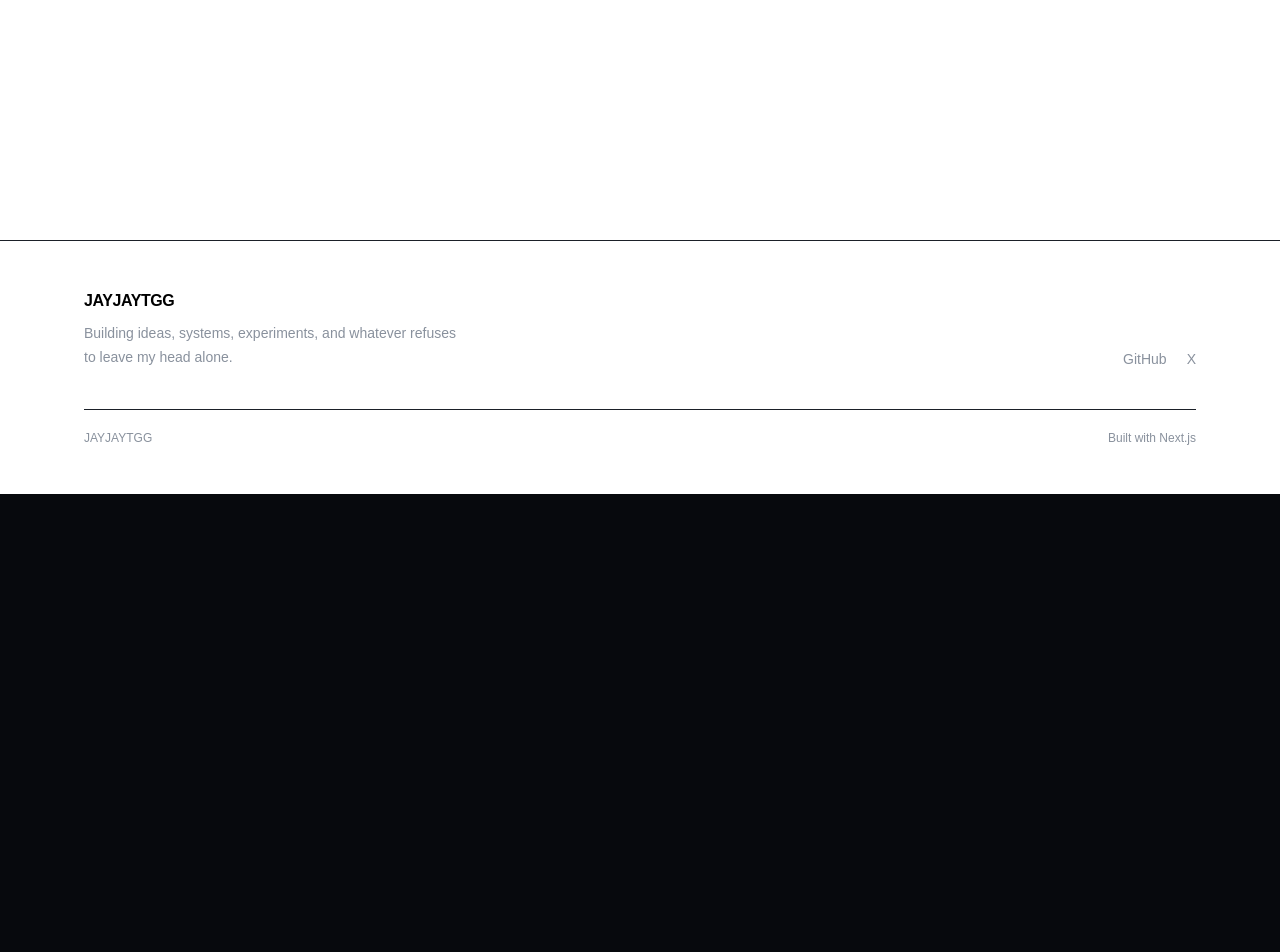
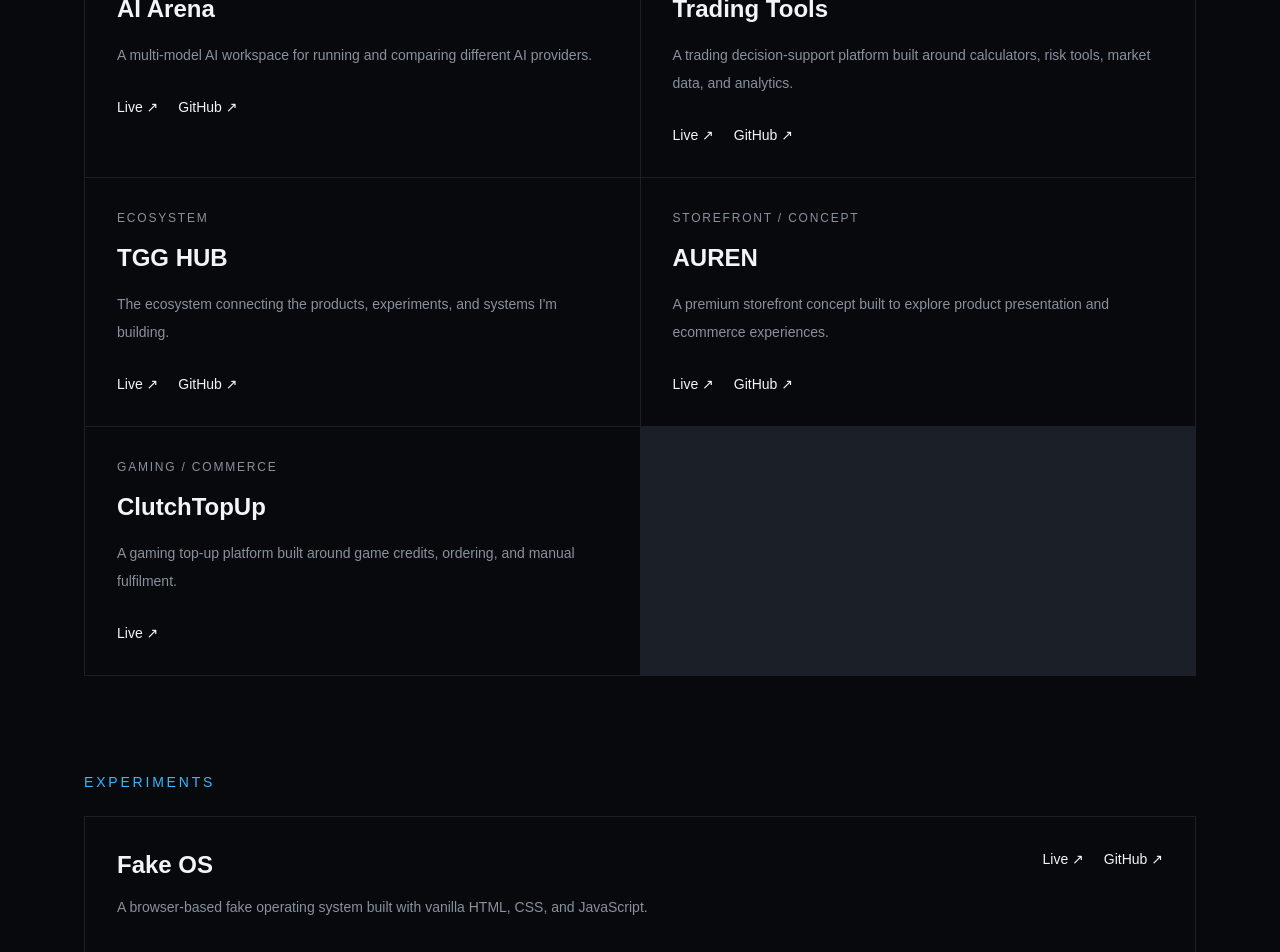
Before and after one commit to JJTGG/JAYJAYTGG, a Next.js app: page /work in a window 1280 px wide. Before the commit this address had no page. Shown: the part 560-1512 px from the top of the page. Before the commit the page ends 1054 px from the top, so only its background shows below. Built offline with nearby package versions, Linux system fonts and the light colour scheme.

Commit message:
feat: add work page

```diff
--- /dev/null
+++ b/app/work/page.tsx
@@ -0,0 +1,170 @@
+const projects = [
+  {
+    name: "AI Arena",
+    type: "AI / Product",
+    description:
+      "A multi-model AI workspace for running and comparing different AI providers.",
+    live: "https://ai-arena-red.vercel.app/",
+    github: "https://github.com/JJTGG/ai-arena"
+  },
+  {
+    name: "Trading Tools",
+    type: "Fintech / Tools",
+    description:
+      "A trading decision-support platform built around calculators, risk tools, market data, and analytics.",
+    live: "https://trading-tools-xi.vercel.app/",
+    github: "https://github.com/JJTGG/trading-tools"
+  },
+  {
+    name: "TGG HUB",
+    type: "Ecosystem",
+    description:
+      "The ecosystem connecting the products, experiments, and systems I'm building.",
+    live: "https://tgg-hub.vercel.app/",
+    github: "https://github.com/JJTGG/tgg-hub"
+  },
+  {
+    name: "AUREN",
+    type: "Storefront / Concept",
+    description:
+      "A premium storefront concept built to explore product presentation and ecommerce experiences.",
+    live: "https://auren-store-delta.vercel.app/",
+    github: "https://github.com/JJTGG/auren-store"
+  },
+  {
+    name: "ClutchTopUp",
+    type: "Gaming / Commerce",
+    description:
+      "A gaming top-up platform built around game credits, ordering, and manual fulfilment.",
+    live: "https://clutchtopup.wapka.top"
+  }
+];
+
+const experiments = [
+  {
+    name: "Fake OS",
+    description:
+      "A browser-based fake operating system built with vanilla HTML, CSS, and JavaScript.",
+    live: "https://jjtgg.github.io/fake-os/",
+    github: "https://github.com/JJTGG/fake-os"
+  }
+];
+
+export default function WorkPage() {
+  return (
+    <main className="min-h-screen">
+      <section className="mx-auto max-w-6xl px-5 py-24">
+        <div className="max-w-3xl">
+          <p className="text-sm font-medium uppercase tracking-[0.2em] text-[var(--accent)]">
+            Work
+          </p>
+
+          <h1 className="mt-3 text-5xl font-semibold tracking-[-0.04em] sm:text-7xl">
+            Things I&apos;ve actually built.
+          </h1>
+
+          <p className="mt-7 max-w-2xl text-lg leading-8 text-[var(--muted)]">
+            Products, systems, experiments, and ideas that made it far enough
+            to become something real.
+          </p>
+        </div>
+
+        <div className="mt-20">
+          <p className="text-sm font-medium uppercase tracking-[0.2em] text-[var(--accent)]">
+            Built
+          </p>
+
+          <div className="mt-6 grid gap-px overflow-hidden border border-[var(--line)] bg-[var(--line)] md:grid-cols-2">
+            {projects.map((project) => (
+              <article
+                key={project.name}
+                className="bg-[var(--background)] p-6 sm:p-8"
+              >
+                <p className="text-xs font-medium uppercase tracking-[0.15em] text-[var(--muted)]">
+                  {project.type}
+                </p>
+
+                <h2 className="mt-4 text-2xl font-semibold">
+                  {project.name}
+                </h2>
+
+                <p className="mt-4 text-sm leading-7 text-[var(--muted)]">
+                  {project.description}
+                </p>
+
+                <div className="mt-7 flex flex-wrap gap-5 text-sm">
+                  <a
+                    href={project.live}
+                    target="_blank"
+                    rel="noreferrer"
+                    className="transition-colors hover:text-[var(--accent)]"
+                  >
+                    Live ↗
+                  </a>
+
+                  {project.github && (
+                    <a
+                      href={project.github}
+                      target="_blank"
+                      rel="noreferrer"
+                      className="text-[var(--muted)] transition-colors hover:text-[var(--foreground)]"
+                    >
+                      GitHub ↗
+                    </a>
+                  )}
+                </div>
+              </article>
+            ))}
+          </div>
+        </div>
+
+        <div className="mt-24">
+          <p className="text-sm font-medium uppercase tracking-[0.2em] text-[var(--accent)]">
+            Experiments
+          </p>
+
+          <div className="mt-6 border border-[var(--line)]">
+            {experiments.map((experiment) => (
+              <article
+                key={experiment.name}
+                className="p-6 sm:p-8"
+              >
+                <div className="flex flex-col gap-6 sm:flex-row sm:items-start sm:justify-between">
+                  <div>
+                    <h2 className="text-2xl font-semibold">
+                      {experiment.name}
+                    </h2>
+
+                    <p className="mt-3 max-w-2xl text-sm leading-7 text-[var(--muted)]">
+                      {experiment.description}
+                    </p>
+                  </div>
+
+                  <div className="flex gap-5 text-sm">
+                    <a
+                      href={experiment.live}
+                      target="_blank"
+                      rel="noreferrer"
+                      className="transition-colors hover:text-[var(--accent)]"
+                    >
+                      Live ↗
+                    </a>
+
+                    <a
+                      href={experiment.github}
+                      target="_blank"
+                      rel="noreferrer"
+                      className="text-[var(--muted)] transition-colors hover:text-[var(--foreground)]"
+                    >
+                      GitHub ↗
+                    </a>
+                  </div>
+                </div>
+              </article>
+            ))}
+          </div>
+        </div>
+      </section>
+    </main>
+  );
+}
```
